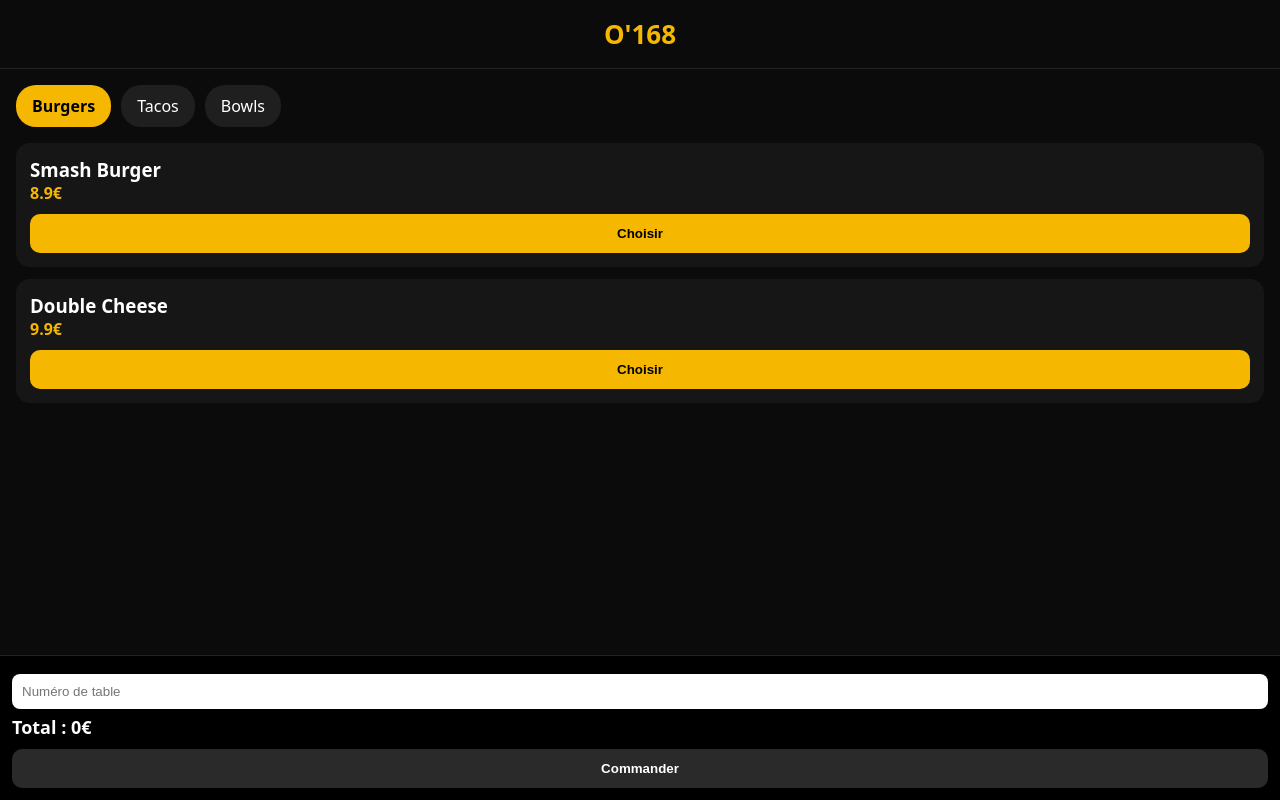
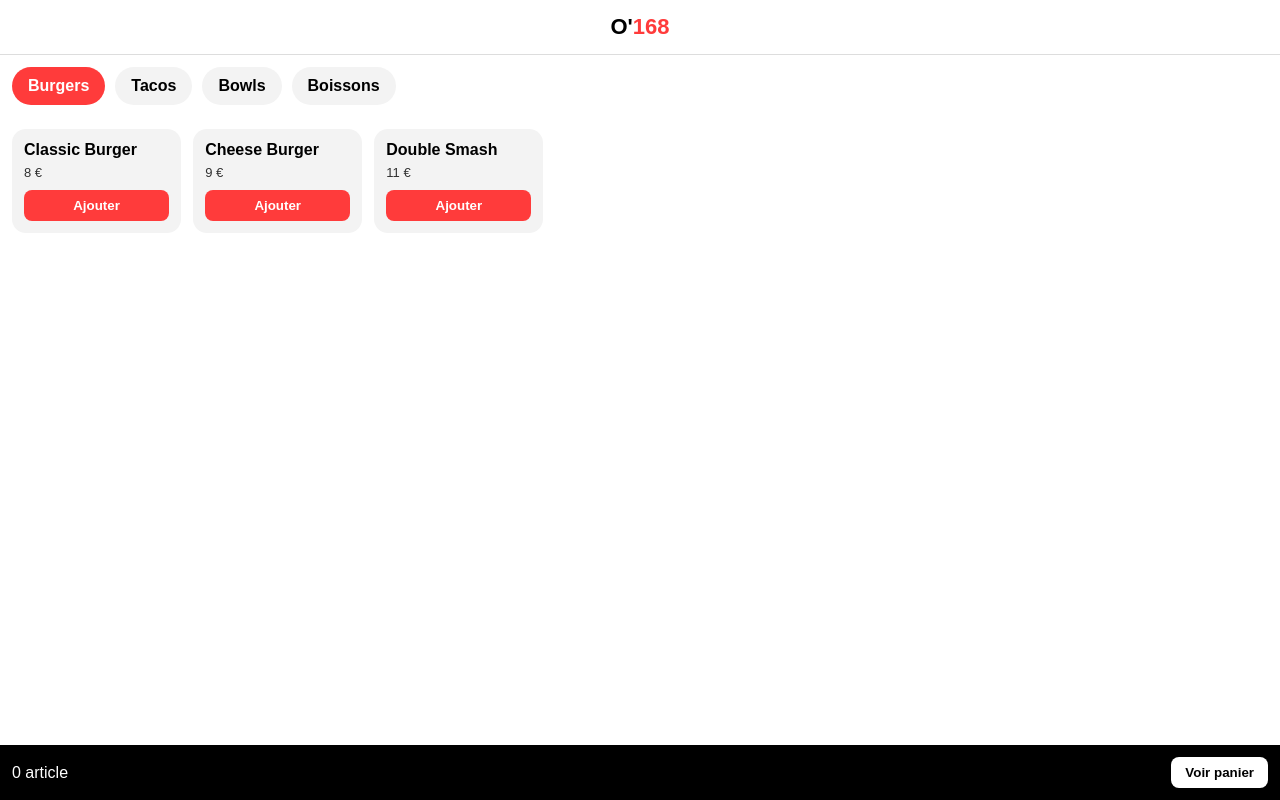
Before and after one commit to Zekrex/O-168, a website: page index.html in a window 1280 px wide. Both pictures are taken after a click on the element "Burgers". Drawn offline with Linux system fonts and the light colour scheme.

Commit message:
index.html

```diff
--- a/index.html
+++ b/index.html
@@ -1,274 +1,275 @@
 <!DOCTYPE html>
 <html lang="fr">
 <head>
-<meta charset="UTF-8">
+  <meta charset="UTF-8" />
+  <meta name="viewport" content="width=device-width, initial-scale=1.0"/>
   <title>O'168</title>
-<meta name="viewport" content="width=device-width, initial-scale=1.0">
 
   <style>
     :root {
-  --bg: #0b0b0b;
-  --card: #161616;
-  --accent: #f5b700;
-  --text: #ffffff;
-  --muted: #9b9b9b;
-}
-
-* {
-  box-sizing: border-box;
+      --bg: #ffffff;
+      --text: #000000;
+      --card: #f3f3f3;
+      --accent: #ff3b3b;
     }
 
     body {
       margin: 0;
-  font-family: system-ui, sans-serif;
+      font-family: Arial, Helvetica, sans-serif;
       background: var(--bg);
       color: var(--text);
     }
 
     header {
+      position: sticky;
+      top: 0;
+      background: var(--bg);
+      border-bottom: 1px solid #ddd;
+      padding: 14px;
       text-align: center;
-  padding: 16px;
-  font-size: 26px;
-  font-weight: 800;
-  color: var(--accent);
-  border-bottom: 1px solid #222;
+      font-size: 22px;
+      font-weight: bold;
     }
 
-.container {
-  padding: 16px;
+    header span {
+      color: var(--accent);
     }
 
+    /* CATEGORIES */
     .categories {
       display: flex;
       gap: 10px;
+      padding: 12px;
       overflow-x: auto;
-  margin-bottom: 16px;
     }
 
     .category {
+      flex: 0 0 auto;
       padding: 10px 16px;
-  background: #1f1f1f;
+      background: var(--card);
       border-radius: 20px;
       cursor: pointer;
       white-space: nowrap;
+      font-weight: bold;
     }
 
     .category.active {
       background: var(--accent);
-  color: black;
-  font-weight: bold;
+      color: white;
     }
 
-.menu-grid {
+    /* PRODUITS */
+    .products {
+      padding: 12px;
       display: grid;
-  grid-template-columns: 1fr;
+      grid-template-columns: repeat(auto-fill, minmax(160px, 1fr));
       gap: 12px;
     }
 
-.menu-card {
+    .product {
       background: var(--card);
-  padding: 14px;
       border-radius: 14px;
+      padding: 12px;
+      display: flex;
+      flex-direction: column;
+      justify-content: space-between;
     }
 
-.menu-card h3 {
-  margin: 0;
+    .product h3 {
+      margin: 0 0 6px;
+      font-size: 16px;
     }
 
-.price {
-  color: var(--accent);
-  font-weight: bold;
+    .product p {
+      margin: 0;
+      font-size: 13px;
+      opacity: 0.8;
     }
 
-button {
-  width: 100%;
-  padding: 12px;
+    .product button {
+      margin-top: 10px;
+      padding: 8px;
       border: none;
-  border-radius: 10px;
+      border-radius: 8px;
+      background: var(--accent);
+      color: white;
       font-weight: bold;
-  background: var(--accent);
       cursor: pointer;
-  margin-top: 10px;
     }
 
-button.secondary {
-  background: #2a2a2a;
-  color: white;
-}
-
-select, input {
-  width: 100%;
-  padding: 10px;
-  margin-top: 6px;
-  border-radius: 8px;
-  border: none;
-}
-
+    /* PANIER */
     .cart {
       position: fixed;
       bottom: 0;
       left: 0;
       right: 0;
       background: #000;
+      color: #fff;
       padding: 12px;
-  border-top: 1px solid #222;
+      display: flex;
+      justify-content: space-between;
+      align-items: center;
+    }
+
+    .cart button {
+      background: #fff;
+      color: #000;
+      border: none;
+      padding: 8px 14px;
+      border-radius: 8px;
+      font-weight: bold;
+      cursor: pointer;
+    }
+
+    /* MODAL PANIER */
+    .modal {
+      position: fixed;
+      inset: 0;
+      background: rgba(0,0,0,0.5);
+      display: none;
+      justify-content: center;
+      align-items: flex-end;
+    }
+
+    .modal-content {
+      background: var(--bg);
+      width: 100%;
+      max-height: 80%;
+      border-radius: 16px 16px 0 0;
+      padding: 16px;
+      overflow-y: auto;
+    }
+
+    .modal h2 {
+      margin-top: 0;
     }
 
     .cart-item {
-  font-size: 14px;
-  margin-bottom: 6px;
+      display: flex;
+      justify-content: space-between;
+      margin-bottom: 10px;
     }
 
-.qty {
-  display: flex;
-  gap: 10px;
-  align-items: center;
-  margin-top: 8px;
-}
-
-.qty button {
-  width: 36px;
-  height: 36px;
-  padding: 0;
-  font-size: 18px;
-}
-
-.total {
-  font-size: 18px;
+    .close {
+      text-align: right;
+      cursor: pointer;
       font-weight: bold;
-  margin-top: 6px;
-}
-
-.hidden {
-  display: none;
     }
   </style>
 </head>
 
 <body>
 
-<header>O'168</header>
-
-<div class="container">
+  <header>
+    O'<span>168</span>
+  </header>
 
   <!-- CATEGORIES -->
-<div class="categories">
-  <div class="category active" onclick="filterCategory('burger')">Burgers</div>
-  <div class="category" onclick="filterCategory('tacos')">Tacos</div>
-  <div class="category" onclick="filterCategory('bowl')">Bowls</div>
+  <div class="categories" id="categories">
+    <div class="category active" data-cat="burger">Burgers</div>
+    <div class="category" data-cat="tacos">Tacos</div>
+    <div class="category" data-cat="bowl">Bowls</div>
+    <div class="category" data-cat="boisson">Boissons</div>
   </div>
 
-<!-- MENUS -->
-<div class="menu-grid" id="menu"></div>
+  <!-- PRODUITS -->
+  <div class="products" id="products"></div>
 
-<!-- CONFIG -->
-<div id="config" class="hidden"></div>
-
+  <!-- PANIER BAR -->
+  <div class="cart">
+    <div id="cart-count">0 article</div>
+    <button onclick="openCart()">Voir panier</button>
   </div>
 
-<!-- PANIER -->
-<div class="cart">
-  <input type="number" id="table" placeholder="Numéro de table">
+  <!-- MODAL PANIER -->
+  <div class="modal" id="cartModal">
+    <div class="modal-content">
+      <div class="close" onclick="closeCart()">✕</div>
+      <h2>Votre commande</h2>
       <div id="cartItems"></div>
-  <div class="total" id="total">Total : 0€</div>
-  <button class="secondary">Commander</button>
+      <hr>
+      <label>
+        Numéro de table :
+        <input type="number" id="tableNumber" style="width:100%;padding:8px;">
+      </label>
+      <br><br>
+      <button style="width:100%;padding:12px;background:var(--accent);color:white;border:none;border-radius:10px;">
+        Continuer
+      </button>
+    </div>
   </div>
 
   <script>
-const products = [
-  { id:1, name:"Smash Burger", price:8.9, cat:"burger" },
-  { id:2, name:"Double Cheese", price:9.9, cat:"burger" },
-  { id:3, name:"Tacos XL", price:9.5, cat:"tacos" },
-  { id:4, name:"Tacos Poulet", price:8.5, cat:"tacos" },
-  { id:5, name:"Bowl Poulet", price:7.9, cat:"bowl" }
-];
+    const data = {
+      burger: [
+        { name: "Classic Burger", price: 8 },
+        { name: "Cheese Burger", price: 9 },
+        { name: "Double Smash", price: 11 }
+      ],
+      tacos: [
+        { name: "Tacos Poulet", price: 7 },
+        { name: "Tacos Mixte", price: 8 }
+      ],
+      bowl: [
+        { name: "Bowl Poulet", price: 9 }
+      ],
+      boisson: [
+        { name: "Coca", price: 2 },
+        { name: "Ice Tea", price: 2 }
+      ]
+    };
 
     let currentCat = "burger";
     let cart = [];
 
-function filterCategory(cat) {
-  currentCat = cat;
-  document.querySelectorAll(".category").forEach(c=>c.classList.remove("active"));
-  event.target.classList.add("active");
-  renderMenu();
-}
+    const productsEl = document.getElementById("products");
+    const cartCount = document.getElementById("cart-count");
+    const cartItems = document.getElementById("cartItems");
 
-function renderMenu() {
-  const menu = document.getElementById("menu");
-  menu.innerHTML = "";
-
-  products.filter(p=>p.cat===currentCat).forEach(p=>{
-    menu.innerHTML += `
-      <div class="menu-card">
+    function renderProducts() {
+      productsEl.innerHTML = "";
+      data[currentCat].forEach(p => {
+        const div = document.createElement("div");
+        div.className = "product";
+        div.innerHTML = `
           <h3>${p.name}</h3>
-        <div class="price">${p.price}€</div>
-        <button onclick="openConfig(${p.id})">Choisir</button>
-      </div>
+          <p>${p.price} €</p>
+          <button onclick='addToCart("${p.name}", ${p.price})'>Ajouter</button>
         `;
+        productsEl.appendChild(div);
       });
     }
 
-function openConfig(id) {
-  const p = products.find(x=>x.id===id);
-  document.getElementById("config").classList.remove("hidden");
-  document.getElementById("config").innerHTML = `
-    <div class="menu-card">
-      <h3>${p.name}</h3>
-
-      <select id="menuOpt">
-        <option value="0">Sans menu</option>
-        <option value="3">Menu (+3€)</option>
-      </select>
-
-      <select id="fries">
-        <option>Frites classiques</option>
-        <option>Frites cheddar</option>
-      </select>
-
-      <select id="drink">
-        <option>Coca</option>
-        <option>Sprite</option>
-        <option>Eau</option>
-      </select>
-
-      <div class="qty">
-        <button onclick="changeQty(-1)">-</button>
-        <span id="qty">1</span>
-        <button onclick="changeQty(1)">+</button>
-      </div>
-
-      <button onclick="addToCart(${p.price}, '${p.name}')">Ajouter</button>
-    </div>
-  `;
+    function addToCart(name, price) {
+      cart.push({ name, price });
+      cartCount.textContent = cart.length + " article(s)";
     }
 
-let quantity = 1;
-function changeQty(v) {
-  quantity = Math.max(1, quantity + v);
-  document.getElementById("qty").innerText = quantity;
+    function openCart() {
+      cartItems.innerHTML = "";
+      cart.forEach(item => {
+        const div = document.createElement("div");
+        div.className = "cart-item";
+        div.innerHTML = `<span>${item.name}</span><span>${item.price} €</span>`;
+        cartItems.appendChild(div);
+      });
+      document.getElementById("cartModal").style.display = "flex";
     }
 
-function addToCart(price, name) {
-  const extra = parseFloat(document.getElementById("menuOpt").value);
-  cart.push({ name, price: (price+extra)*quantity });
-  quantity = 1;
-  document.getElementById("config").classList.add("hidden");
-  renderCart();
+    function closeCart() {
+      document.getElementById("cartModal").style.display = "none";
     }
 
-function renderCart() {
-  let total = 0;
-  document.getElementById("cartItems").innerHTML = "";
-  cart.forEach(c=>{
-    total += c.price;
-    document.getElementById("cartItems").innerHTML += `
-      <div class="cart-item">${c.name} - ${c.price.toFixed(2)}€</div>
-    `;
+    document.querySelectorAll(".category").forEach(cat => {
+      cat.onclick = () => {
+        document.querySelectorAll(".category").forEach(c => c.classList.remove("active"));
+        cat.classList.add("active");
+        currentCat = cat.dataset.cat;
+        renderProducts();
+      };
     });
-  document.getElementById("total").innerText = "Total : " + total.toFixed(2) + "€";
-}
 
-renderMenu();
+    renderProducts();
   </script>
 
 </body>
```
Lines whose indentation alone changed are shown as unchanged.
